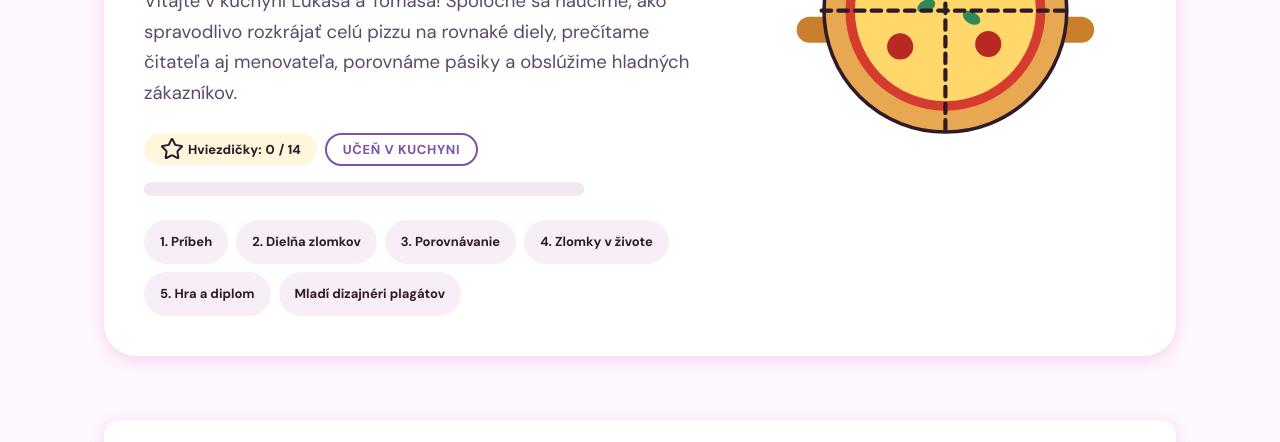
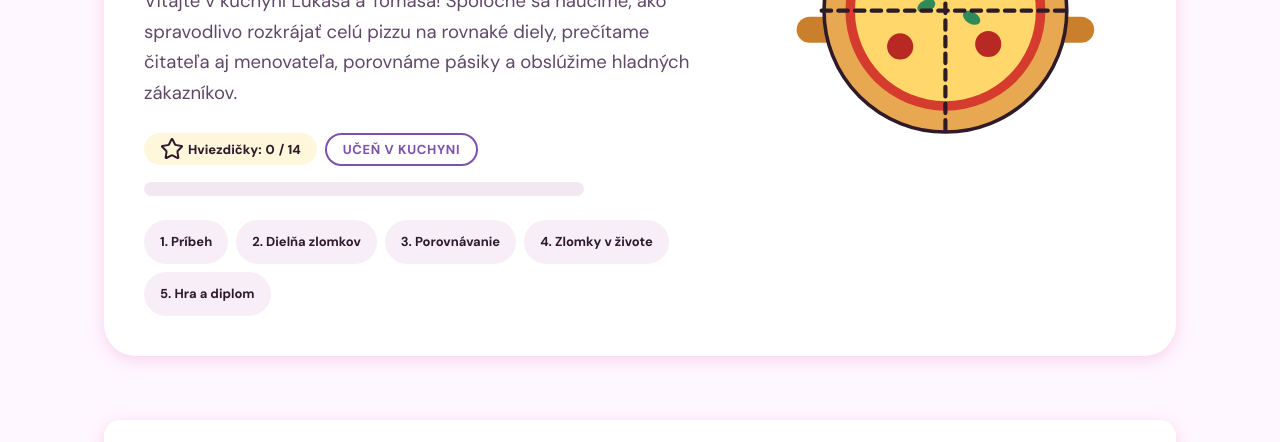
Before and after one commit to sonavargova315-star/digitalneaktivity, a plain HTML site: page index.html in a window 1280 px wide. Shown: the part 358-800 px from the top of the page. Drawn offline with nearby package versions, Linux system fonts and the light colour scheme.

Commit message:
Remove link to young poster designers
Removed link to 'Mladí dizajnéri plagátov' from navigation.

```diff
--- a/index.html
+++ b/index.html
@@ -948,7 +948,7 @@
           <a href="#sec-porovnanie" class="nav-pill">3. Porovnávanie</a>
           <a href="#sec-zivot" class="nav-pill">4. Zlomky v živote</a>
           <a href="#sec-pizzeria" class="nav-pill">5. Hra a diplom</a>
-        <a href="dizajneri_plagatov.html" class="nav-pill">Mladí dizajnéri plagátov</a>
+
       </div>
 
       <div style="text-align: center;">
```
